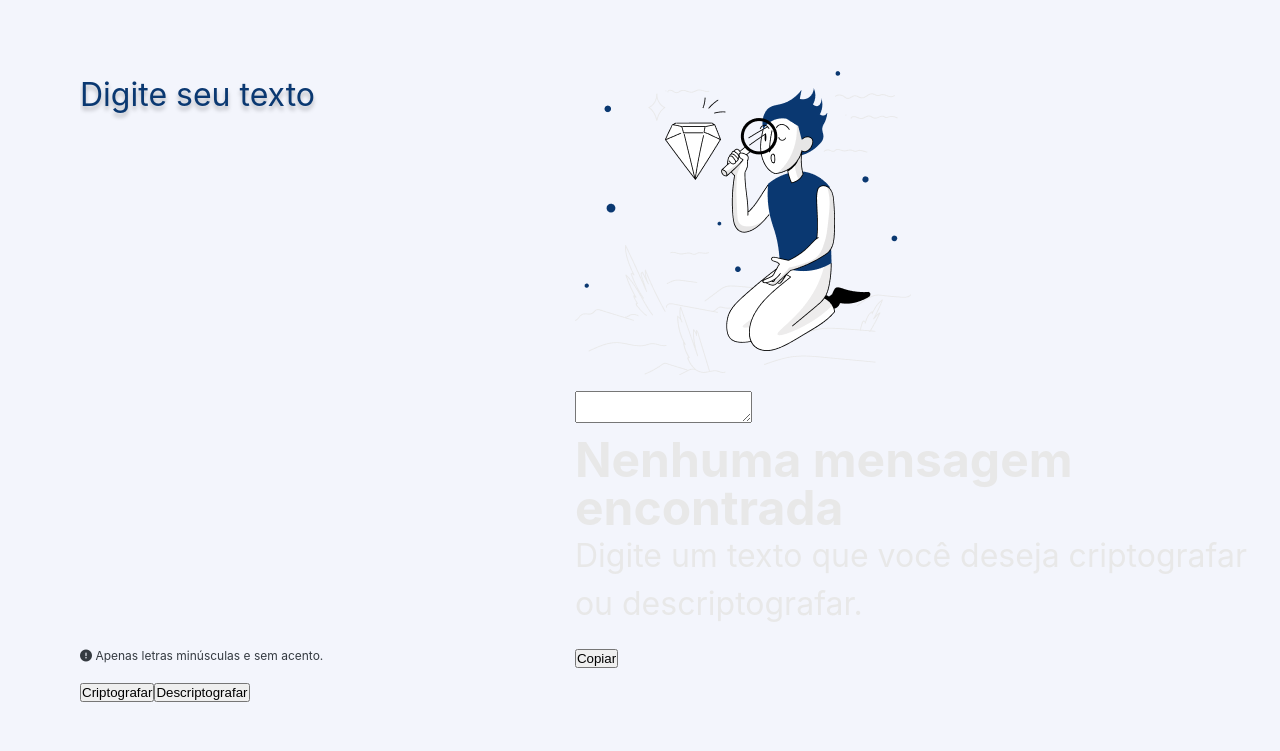
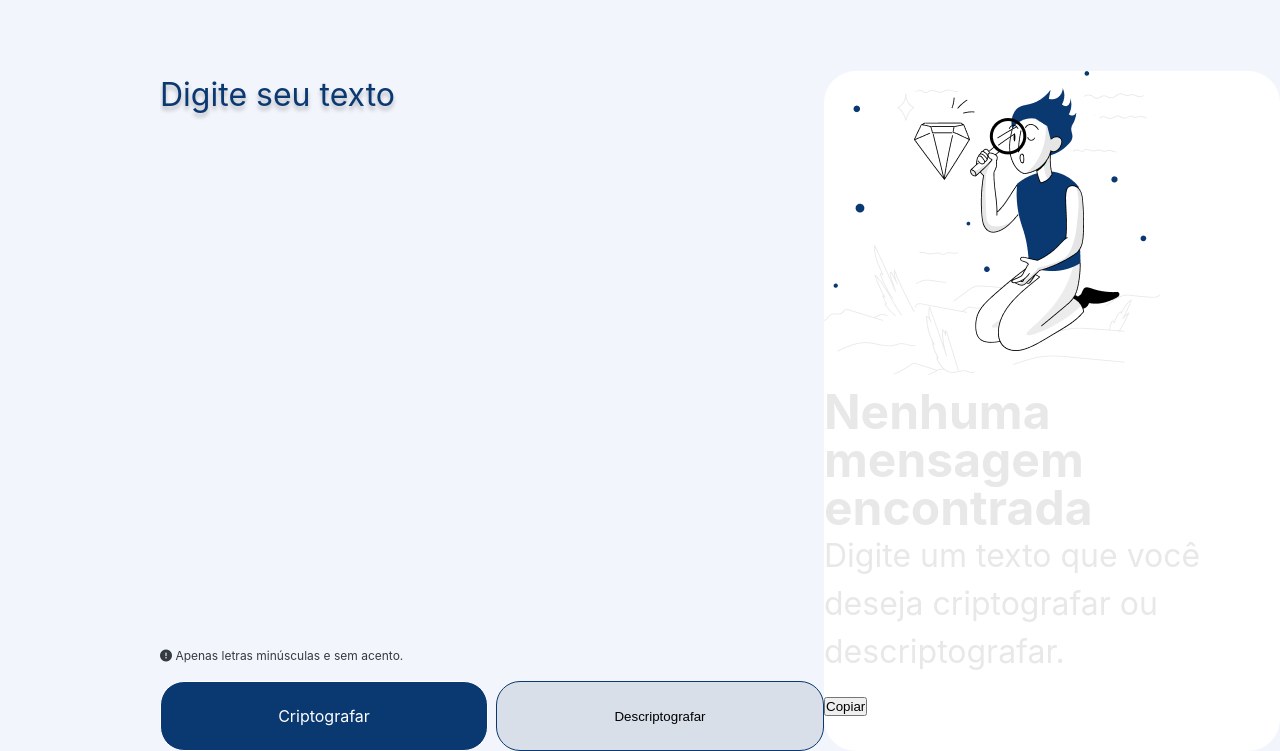
Before and after one commit to pedro1hen1/Decodificador-De-Texto, a plain HTML site: page index.html in a window 1280 px wide. Shown: the part 110-861 px from the top of the page. Before the commit the page ends 812 px from the top, so only its background shows below. Drawn offline with Linux system fonts and the light colour scheme.

Commit message:
modificando items

```diff
--- a/assets/style/style.css
+++ b/assets/style/style.css
@@ -9,7 +9,6 @@
 * {
   margin: 0;
   padding: 0;
-  box-sizing: border-box;
 }
 
 body {
@@ -30,13 +29,13 @@ body {
 .container {
   display: flex;
   margin: 1rem;
-  justify-content: center;
-  margin: 5rem 0 0 5rem;
+  justify-content: space-between;
+  margin: 5rem 0 0 10rem;
 }
 
 .box-direita {
   display: flex;
-  justify-content: center;
+  justify-content: flex-start;
   flex-direction: column;
   width: 42.5rem;
   align-content: flex-start;
@@ -71,13 +70,17 @@ body {
 .box-texto:focus {
   outline: none;
 }
-.div-esquerda {
+.box-esquerda {
   display: flex;
-  justify-content: center;
+}
+.conteudo-esquerda {
+  background-color: white;
+  flex-shrink: 0;
+  border-radius: 2rem;
+  width: 100%;
   align-items: center;
-  margin: 1rem;
-  justify-content: center;
 }
+
 .saida-esquerda {
   background: white;
   resize: none;
@@ -88,5 +91,31 @@ body {
 }
 .botoes {
   display: flex;
-  margin-top: 18px;
+  gap: 0.5rem;
+  margin-top: 1rem;
+  justify-content: space-between;
 }
+
+.btn-Criptografar {
+  width: 20.5rem;
+  padding: 1.5rem;
+  align-items: flex-start;
+  flex-shrink: 0;
+  border-radius: 1.5rem;
+  border: 1px solid;
+  background-color: var(--cor-terciaria);
+  cursor: pointer;
+  font-family: var(--fonte-primaria);
+  font-size: 1rem;
+  color: white;
+}
+
+.btn-Descriptografar {
+  width: 20.5rem;
+  padding: 1.5rem;
+  align-items: flex-start;
+  border-radius: 1.5rem;
+  border: 1px solid var(--Dark-blue-dark-blue-300, #0a3871);
+  background: #d8dfe8;
+  cursor: pointer;
+}
--- a/index.html
+++ b/index.html
@@ -60,7 +60,6 @@
             alt="espiao"
           />
           <div class="conteudo-texto-esquerda">
-            <textarea class="saída-esquerda"> </textarea>
             <h1 class="titulo-esquerda">Nenhuma mensagem encontrada</h1>
             <p class="texto-esquerda">
               Digite um texto que você deseja criptografar ou descriptografar.
```
